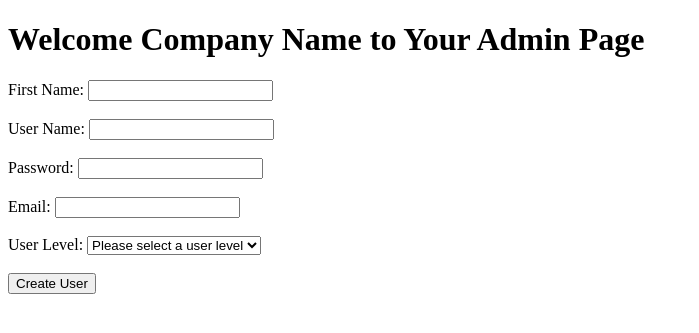
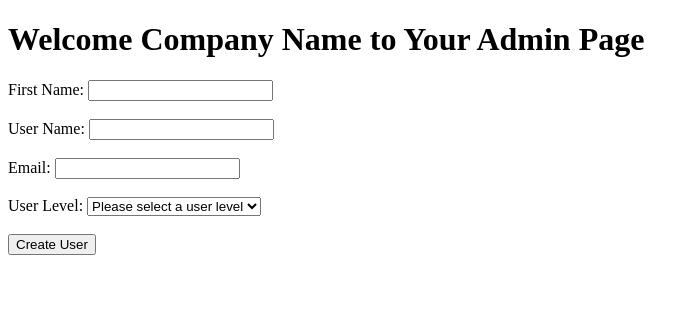
Before and after one commit to lexisterio/create_user, a PHP site: page /admin/admin_createuser.php in a window 1280 px wide. Shown: the top 333 px of the page, without its empty margins (0-699 px from the left). Run offline with PHP 8.4, Linux system fonts and the light colour scheme.

Commit message:
finished requirements

```diff
--- a/admin/admin_createuser.php
+++ b/admin/admin_createuser.php
@@ -5,13 +5,14 @@
 	if(isset($_POST['submit'])){
     $fname = trim($_POST['fname']);
 		$username = trim($_POST['username']);
-		$password = trim($_POST['password']);
+		//Removed because the password will be generated by the system
+		//$password = trim($_POST['password']);
 		$email = trim($POST['email']);
 	  $userlvl = trim($POST['userlvl']);
 		if(empty($userlvl)){
 			$message = "Please select a user level.";
 		}else{
-			$result = createUser($fname, $username, $password, $email, $userlvl);
+			$result = createUser($fname, $username, $email, $userlvl);
 			$message = $result;
 		}
 	}
@@ -33,8 +34,10 @@
     <label>User Name:</label>
     <input type="text" name="username" value="	<?php if(!empty($username)){echo $username;} ?>"><br><br>
 
+    <!-- This is removed because the password will be generated by the system
     <label>Password:</label>
-    <input type="text" name="password" value="	<?php if(!empty($password)){echo $password;} ?>"><br><br>
+    <input type="text" name="password" value="	<?php //if(!empty($password)){echo $password;} ?>"><br><br>
+	 -->
 
     <label>Email:</label>
     <input type="text" name="email" value=""><br><br>
--- a/admin/phpscripts/user.php
+++ b/admin/phpscripts/user.php
@@ -1,11 +1,30 @@
 <?php
-function createUser($fname, $username, $password, $email, $userlvl){
+function createUser($fname, $username, $email, $userlvl){
   include('connect.php'); //the second NULL is for time, the third NULL is for ip address
+
+  //Generate password
+  $password = generateRandomPassword();
+  //Encrypt password
+  //http://php.net/manual/en/function.md5.php
+  $password = md5($password);
+
+  // This query inserts a new user in the database
   $userString = "INSERT INTO tbl_user VALUES(NULL, '{$fname}', '{$username}', '{$password}', '{$email}', NULL, '{$userlvl}', 'no')";
   //echo $userString;
   $userQuery = mysqli_query($link, $userString);
   if($userQuery){ //if successful
-    redirect_to("admin_index.php");
+
+    //Send email to user http://php.net/manual/en/function.mail.php
+    // The message
+    $message = "Welcome {$username} \r\n This is your password : {$password}\r\n You can login in http://domain.com/admin/admin_login.php";
+
+    // In case any of our lines are larger than 70 characters, we should use wordwrap()
+    $message = wordwrap($message, 70, "\r\n");
+
+    // Send email
+    mail($email, 'Welcome user', $message);
+       redirect_to("admin_index.php");
+
   }else{ //if fails
     $message = "There was a problem setting up this user. Maybe reconsider your hiring practices.";
     return $message;
@@ -13,5 +32,21 @@ function createUser($fname, $username, $password, $email, $userlvl){
 
   mysqli_close($link);
 }
+/**
+*https://stackoverflow.com/questions/4356289/php-random-string-generator
+*
+**/
+function generateRandomPassword(){
+  $characters = '0123456789abcdefghijklmnopqrstuvwxyzABCDEFGHIJKLMNOPQRSTUVWXYZ';
+    $charactersLength = strlen($characters);
+    $randomString = '';
+    for ($i = 0; $i < $length; $i++) {
+        $randomString .= $characters[rand(0, $charactersLength - 1)];
+    }
 
- ?>
+
+    return $randomString;
+}
+
+
+?>
```
Also changed, not shown: README.md.
